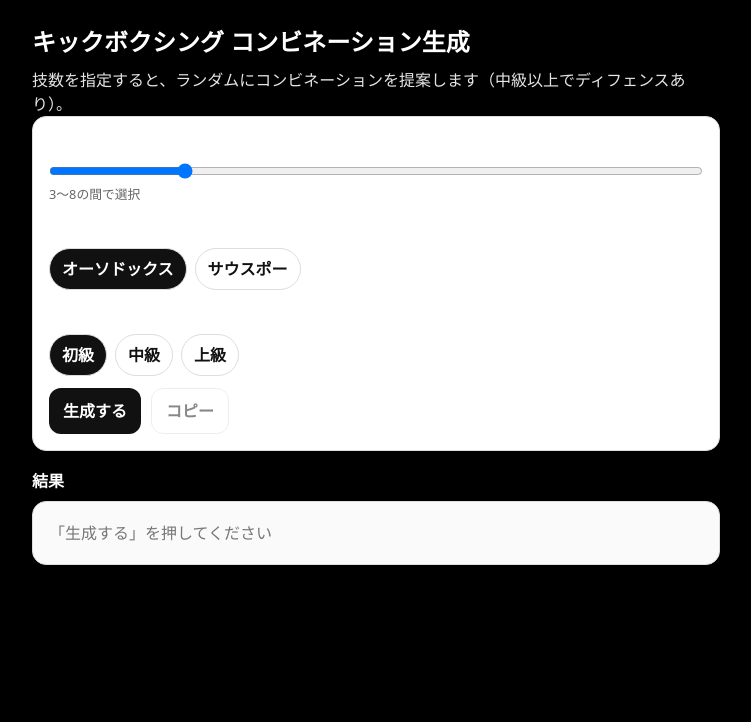
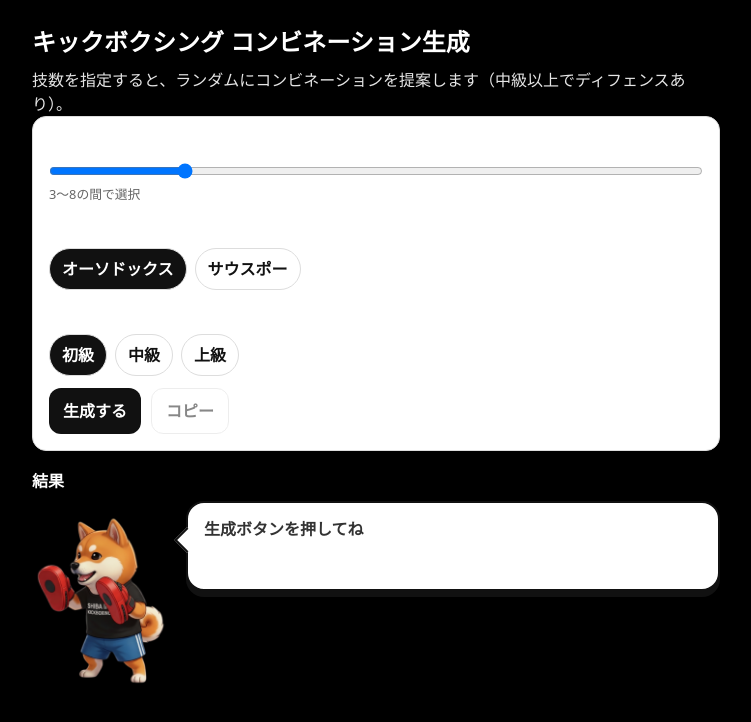
Before and after one commit to fshigeyoshi/kick-combo-generator, a Next.js app: page / in a window 1280 px wide. Shown: the top 722 px of the page, without its empty margins (264-1015 px from the left). Built offline with nearby package versions, Linux system fonts and the light colour scheme.

Commit message:
Add shiba trainer image + speech bubble result UI

```diff
--- a/app/page.tsx
+++ b/app/page.tsx
@@ -1,5 +1,6 @@
 "use client";
 
+import Image from "next/image";
 import React, { useMemo, useState } from "react";
 import {
   generateCombo,
@@ -135,23 +136,38 @@ export default function Page() {
           結果
         </h2>
 
-        <div
+<div style={{ display: "flex", gap: 14, alignItems: "flex-start" }}>
+  {/* 柴犬トレーナー */}
+  <div style={{ flex: "0 0 auto" }}>
+    <Image
+      src="/shiba-trainer.png"
+      alt="柴犬トレーナー"
+      width={160}
+      height={160}
+      priority
       style={{
-            padding: 16,
-            border: "1px solid #ddd",
-            borderRadius: 14,
-            background: "#fafafa",
-            minHeight: 64,
-            display: "flex",
-            alignItems: "center",
-            color: "#111",
+        width: 140,
+        height: "auto",
+        borderRadius: 16,
+        background: "transparent",
       }}
-        >
+    />
+  </div>
+
+  {/* 吹き出し */}
+  <div style={bubbleStyle}>
+    <div style={bubbleTailStyle} />
+
     {comboText ? (
-            <span style={{ fontSize: 18, fontWeight: 700, color: "#111" }}>{comboText}</span>
+      <div style={{ fontSize: 18, fontWeight: 800, color: "#111", lineHeight: 1.55 }}>
+        {comboText}
+      </div>
     ) : (
-            <span style={{ color: "#777" }}>「生成する」を押してください</span>
+      <div style={{ color: "#333", fontWeight: 700, lineHeight: 1.55 }}>
+        生成ボタンを押してね
+      </div>
     )}
+  </div>
 </div>
 
         {!!result.length && (
@@ -214,3 +230,27 @@ const secondaryButtonStyle: React.CSSProperties = {
   fontWeight: 800,
   cursor: "pointer",
 };
+
+const bubbleStyle: React.CSSProperties = {
+  position: "relative",
+  padding: "14px 16px",
+  border: "2px solid #111",
+  borderRadius: 18,
+  background: "#fff",
+  color: "#111",
+  minHeight: 90,
+  flex: 1,
+  boxShadow: "0 6px 0 #111",
+};
+
+const bubbleTailStyle: React.CSSProperties = {
+  position: "absolute",
+  left: -10,
+  top: 28,
+  width: 18,
+  height: 18,
+  background: "#fff",
+  borderLeft: "2px solid #111",
+  borderBottom: "2px solid #111",
+  transform: "rotate(45deg)",
+};
```
Also changed, not shown: public/shiba-trainer.png (added). Lines whose indentation alone changed are shown as unchanged.
